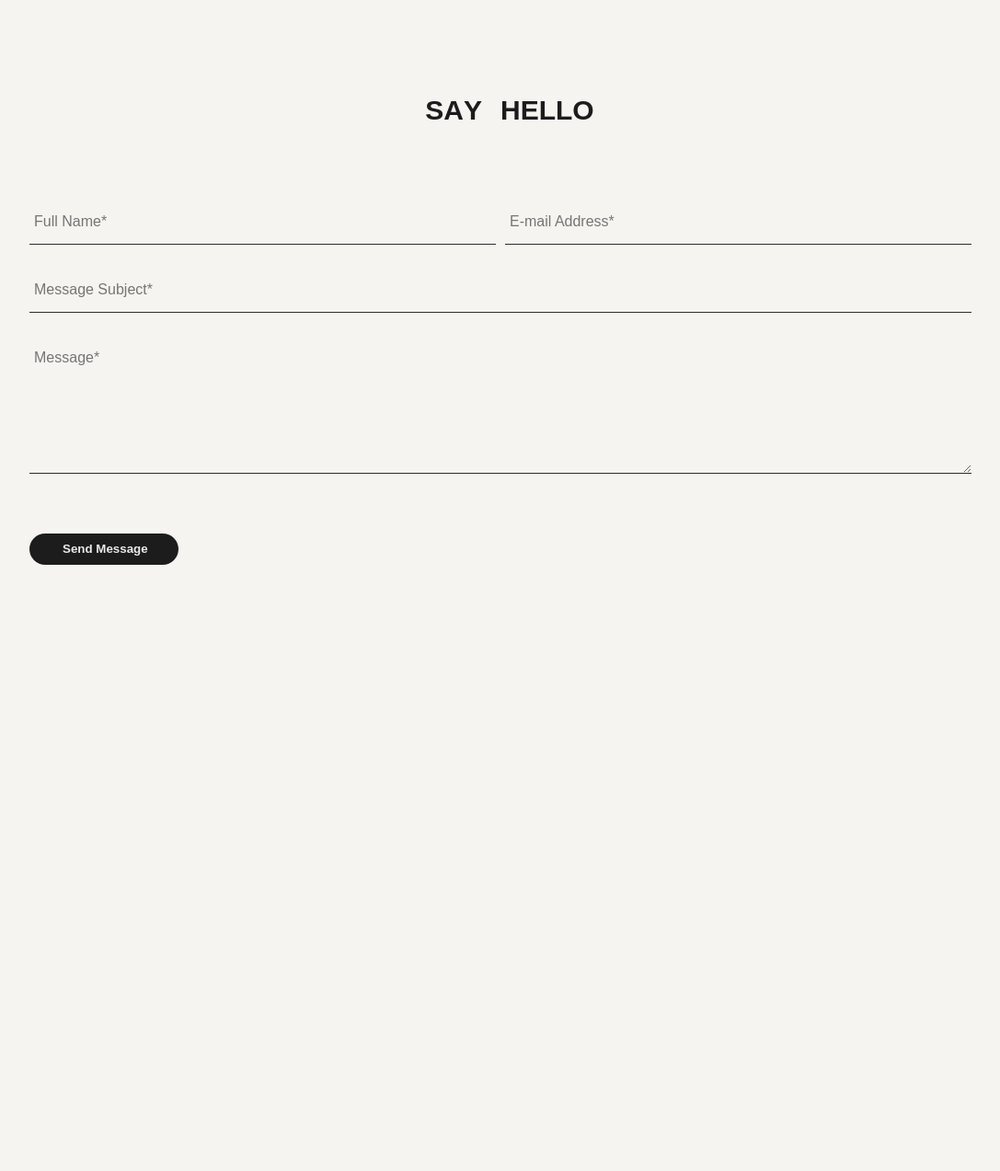
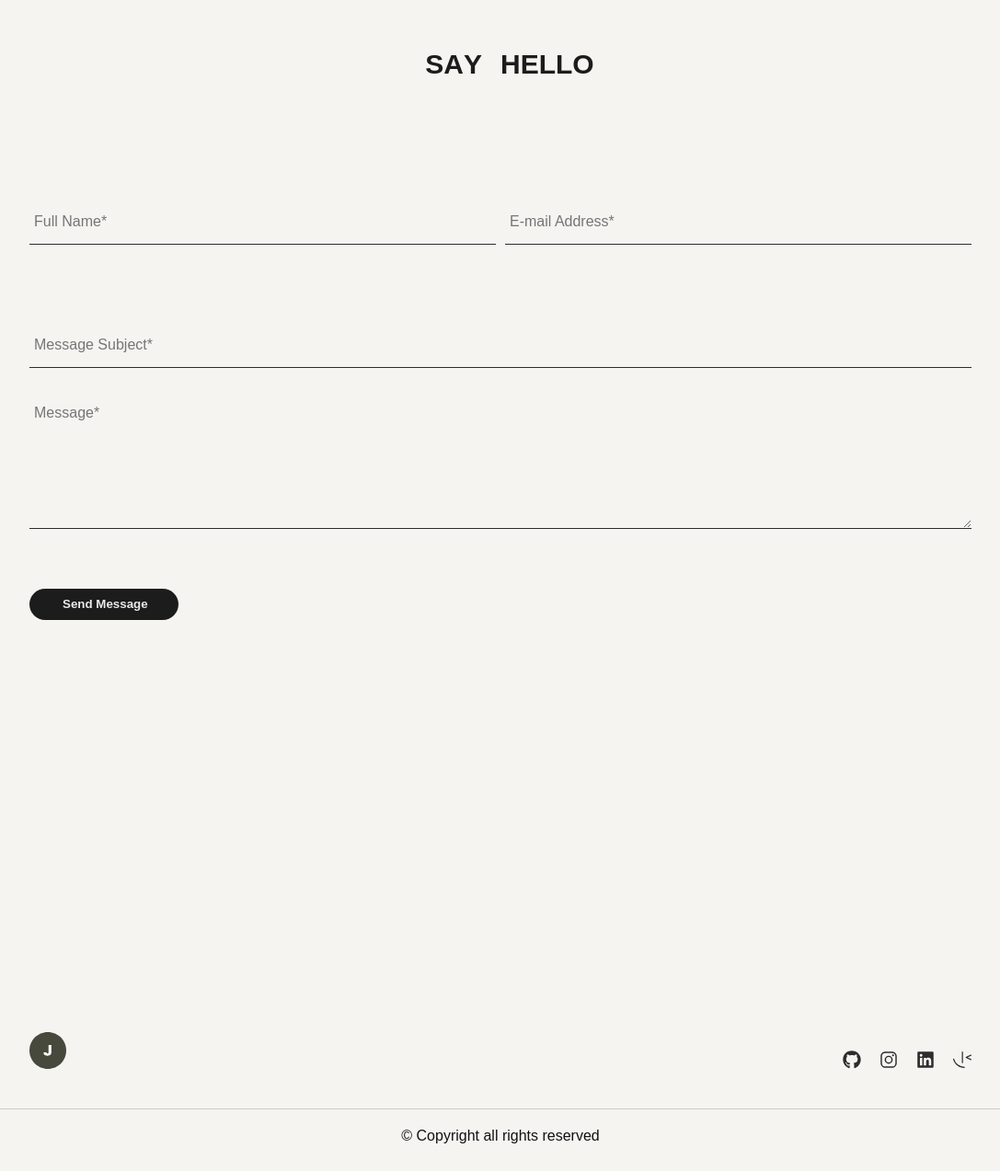
Before and after one commit to AltamiroF-22/Portfolio-2.1, a React (Vite) app: page / in a window 1280 px wide. Shown: the part 4258-5531 px from the top of the page at 92% size, without its empty margins (96-1183 px from the left). Before the commit the page ends 5061 px from the top, so only its background shows below. Built offline with nearby package versions, Linux system fonts and the light colour scheme; a web font is replaced by a local one.

Commit message:
footer added ++

```diff
--- a/package.json
+++ b/package.json
@@ -11,6 +11,7 @@
   },
   "dependencies": {
     "@fortawesome/fontawesome-svg-core": "^6.5.1",
+    "@react-icons/all-files": "^4.1.0",
     "@studio-freight/lenis": "^1.0.34",
     "gsap": "^3.12.5",
     "react": "^18.2.0",
--- a/src/components/magnetoCirlcle/MagnetoCorcle.jsx
+++ b/src/components/magnetoCirlcle/MagnetoCorcle.jsx
@@ -17,8 +17,8 @@ const MagnetoCircle = ({ text, backgroundColor, img , size, position, cursor, al
 
     const activateMagneto = (event) => {
       let boundBox = magneto.getBoundingClientRect();
-      const magnetoStrenght = 80;
-      const magnetoTextStrenght = 60;
+      const magnetoStrenght = 60;
+      const magnetoTextStrenght = 40;
       const newX = (event.clientX - boundBox.left) / magneto.offsetWidth - 0.5;
       const newY = (event.clientY - boundBox.top) / magneto.offsetHeight - 0.5;
 
--- a/src/components/textEffect/TextEfect.sass
+++ b/src/components/textEffect/TextEfect.sass
@@ -82,10 +82,12 @@
     justify-content: center
     flex-wrap: wrap
     overflow: hidden
-    display: inline-block
     position: relative
     display: flex
     transition: 1s
+
+.frase2
+    justify-content: start
 
 .words
     display: flex
--- a/src/components/textEffect/TextEffect.jsx
+++ b/src/components/textEffect/TextEffect.jsx
@@ -7,7 +7,7 @@ import "./TextEfect.sass";
 // React imports
 import { useState, useEffect } from "react";
 
-const TextEffect = ({ text1 , fontSize, fontWeigth, color , cursor , firstChild}) => {
+const TextEffect = ({ text1 , fontSize, fontWeigth, color , cursor , firstChild , phrase}) => {
   const [words, setWords] = useState([]);
 
   useEffect(() => {
@@ -45,7 +45,7 @@ const TextEffect = ({ text1 , fontSize, fontWeigth, color , cursor , firstChild}
 
   return (
     <>
-      <div className={`frase ${firstChild} ${color} ${fontWeigth} ${fontSize} `} >{words}</div>
+      <div className={`frase ${phrase}  ${firstChild} ${color} ${fontWeigth} ${fontSize} `} >{words}</div>
     </>
   );
 };
--- a/src/page/Home/Home.jsx
+++ b/src/page/Home/Home.jsx
@@ -1,4 +1,3 @@
-// Home.jsx
 //react
 import { useEffect, useState, useRef } from "react";
 
@@ -6,6 +5,7 @@ import { useEffect, useState, useRef } from "react";
 import Header from "./Header/Header";
 import About from "./about/About";
 import ContactMe from "./contactMe/ContactMe";
+import Footer from "./footer/Footer";
 import MagnetoCircle from "../../components/magnetoCirlcle/MagnetoCorcle";
 import { SelectedProjectsData } from "../../data/projects/SelectedProjects";
 import { ProjectComponent } from "../../components/projectsSelected/ProjectsSelected";
@@ -39,10 +39,13 @@ const Home = () => {
   const [showBackUpArrow, setShowBackUpArrow] = useState(false);
 
   // Refs Contact me form
-  const fullnameRef = useRef();
-  const emailRef = useRef();
-  const subjectRef = useRef();
-  const messageRef = useRef();
+  const buttomRef = useRef(null);
+
+  // Refs footer
+  const gitHubRef = useRef(null);
+  const instagramRef = useRef(null);
+  const linkedinRef = useRef(null);
+  const frontendMentorRef = useRef(null);
 
   useEffect(() => {
     // lenis scroll smooth initialization
@@ -66,6 +69,15 @@ const Home = () => {
     const textEffect = textEffectRef.current;
     const selectedProjects = selectedProjectsRef.current;
 
+    //contact me buttomn
+    const buttom = buttomRef.current;
+
+    //footer icons/links
+    const gitHub = gitHubRef.current;
+    const instagram = instagramRef.current;
+    const linkedin = linkedinRef.current;
+    const frontendMentor = frontendMentorRef.current;
+
     const handleScrollTextEffect = () => {
       let textEffectBox = textEffect.getBoundingClientRect();
       let selectedProjectsBox = selectedProjects.getBoundingClientRect();
@@ -85,19 +97,25 @@ const Home = () => {
     const article = articleRef.current;
     let size = 15;
 
+    //selected projects
     const handleMouseEnter = () => {
       size = 60;
-      if (followCursorRef.current) {
-        followCursorRef.current.textContent = "View";
-      }
+
+      followCursor.textContent = "View";
+      gsap.to(followCursor, {
+        "--size": `${size}px`
+      });
     };
+    //selected projects
     const handleMouseLeave = () => {
       size = 15;
-      if (followCursorRef.current) {
-        followCursorRef.current.textContent = "";
-      }
+
+      followCursor.textContent = "";
+      gsap.to(followCursor, {
+        "--size": `${size}px`
+      });
     };
-
+    //Cursor follow
     const handleFollowCursor = (e) => {
       const { pageX, pageY } = e;
 
@@ -109,7 +127,7 @@ const Home = () => {
         ease: "sine.out"
       });
     };
-
+    // remove Cursor function
     const handleSetAdRemoveCursorFollow = () => {
       let selectedProjectsBox = selectedProjects.getBoundingClientRect();
 
@@ -120,11 +138,118 @@ const Home = () => {
       }
     };
 
+    // hover Submit Contact me Form
+    const handleMouseEnterButtom = () => {
+      size = 60;
+
+      followCursor.textContent = "Send";
+      gsap.to(followCursor, {
+        "--size": `${size}px`
+      });
+    };
+    // hover Submit Contact me Form
+    const handleMouseLeaveButtom = () => {
+      size = 15;
+
+      followCursor.textContent = "";
+      followCursor.style.fontSize = "15px";
+      gsap.to(followCursor, {
+        "--size": `${size}px`
+      });
+    };
+
+    //footer fuctions
+
+    //github
+    const handleGitHubEnter = () => {
+      size = 40;
+      followCursor.textContent = "Visite";
+      followCursor.style.fontSize = "10px";
+      gsap.to(followCursor, {
+        "--size": `${size}px`
+      });
+    };
+    const handleGitHubLeave = () => {
+      size = 15;
+      followCursor.textContent = " ";
+      followCursor.style.fontSize = "15px";
+      gsap.to(followCursor, {
+        "--size": `${size}px`
+      });
+    };
+
+    // instagram
+    const handleinstagramEnter = () => {
+      size = 40;
+      followCursor.textContent = "Visite";
+      followCursor.style.fontSize = "10px";
+      gsap.to(followCursor, {
+        "--size": `${size}px`
+      });
+    };
+    const handleinstagramLeave = () => {
+      size = 15;
+      followCursor.textContent = " ";
+      followCursor.style.fontSize = "15px";
+      gsap.to(followCursor, {
+        "--size": `${size}px`
+      });
+    };
+
+    //linkedin
+    const handlelinkedinEnter = () => {
+      size = 40;
+      followCursor.textContent = "Visite";
+      followCursor.style.fontSize = "10px";
+      gsap.to(followCursor, {
+        "--size": `${size}px`
+      });
+    };
+    const handlelinkedinLeave = () => {
+      size = 15;
+      followCursor.textContent = " ";
+      followCursor.style.fontSize = "15px";
+      gsap.to(followCursor, {
+        "--size": `${size}px`
+      });
+    };
+
+    // front end mentor
+    const handlefrontendMentorEnter = () => {
+      size = 40;
+      followCursor.textContent = "Visite";
+      followCursor.style.fontSize = "10px";
+      gsap.to(followCursor, {
+        "--size": `${size}px`
+      });
+    };
+    const handlefrontendMentorLeave = () => {
+      size = 15;
+      followCursor.textContent = " ";
+      followCursor.style.fontSize = "15px";
+      gsap.to(followCursor, {
+        "--size": `${size}px`
+      });
+    };
+    /////////////////////////////////////////////////
+
     // Event listeners for mouse actions and scrolling
     article.forEach((i) => i.addEventListener("mouseenter", handleMouseEnter));
     article.forEach((i) => i.addEventListener("mouseleave", handleMouseLeave));
+    buttom.addEventListener("mouseenter", handleMouseEnterButtom);
+    buttom.addEventListener("mouseleave", handleMouseLeaveButtom);
     window.addEventListener("mousemove", handleFollowCursor);
     window.addEventListener("scroll", handleSetAdRemoveCursorFollow);
+
+    // footer evenst
+    gitHub.addEventListener("mouseenter", handleGitHubEnter);
+    gitHub.addEventListener("mouseleave", handleGitHubLeave);
+    instagram.addEventListener("mouseenter", handleinstagramEnter);
+    instagram.addEventListener("mouseleave", handleinstagramLeave);
+    linkedin.addEventListener("mouseenter", handlelinkedinEnter);
+    linkedin.addEventListener("mouseleave", handlelinkedinLeave);
+    frontendMentor.addEventListener("mouseenter", handlefrontendMentorEnter);
+    frontendMentor.addEventListener("mouseleave", handlefrontendMentorLeave);
 
     // Cleanup: remove all event listeners
     return () => {
@@ -132,12 +257,20 @@ const Home = () => {
       window.removeEventListener("scroll", handleScrollTextEffect);
       window.removeEventListener("mousemove", handleFollowCursor);
       window.removeEventListener("scroll", handleSetAdRemoveCursorFollow);
-      article.forEach((i) =>
-        i.removeEventListener("mouseenter", handleMouseEnter)
-      );
-      article.forEach((i) =>
-        i.removeEventListener("mouseleave", handleMouseLeave)
-      );
+      buttom.removeEventListener("mouseenter", handleMouseEnterButtom);
+      buttom.removeEventListener("mouseleave", handleMouseLeaveButtom);
+      article.forEach((i) => i.removeEventListener("mouseenter", handleMouseEnter));
+      article.forEach((i) => i.removeEventListener("mouseleave", handleMouseLeave));
+
+      // footer remove events
+      gitHub.removeEventListener("mouseenter", handleGitHubEnter);
+      gitHub.removeEventListener("mouseleave", handleGitHubLeave);
+      instagram.removeEventListener("mouseenter", handleinstagramEnter);
+      instagram.removeEventListener("mouseleave", handleinstagramLeave);
+      linkedin.removeEventListener("mouseenter", handlelinkedinEnter);
+      linkedin.removeEventListener("mouseleave", handlelinkedinLeave);
+      frontendMentor.removeEventListener("mouseenter",handlefrontendMentorEnter);
+      frontendMentor.removeEventListener("mouseleave",handlefrontendMentorLeave);
     };
   }, []); // Empty dependency array means this effect runs only once after the initial render
 
@@ -198,11 +331,12 @@ const Home = () => {
         </section>
       </main>
 
-      <ContactMe
-        fullnameRef={fullnameRef}
-        emailRef={emailRef}
-        subjectRef={subjectRef}
-        messageRef={messageRef}
+      <ContactMe buttomRef={buttomRef} />
+      <Footer
+        gitHubRef={gitHubRef}
+        instagramRef={instagramRef}
+        linkedinRef={linkedinRef}
+        frontendMentorRef={frontendMentorRef}
       />
 
       {/* Back-to-top button with MagnetoCircle component */}
--- a/src/page/Home/contactMe/ContactMe.sass
+++ b/src/page/Home/contactMe/ContactMe.sass
@@ -8,7 +8,11 @@
     min-height: 100dvh
     width: 100%
     margin-top: 200px
+    opacity: 0
     transition: 1s
+
+    .textEffect
+        transform: translateY(-50px)
 
     .form
         width:  80%
@@ -28,6 +32,7 @@
             display: flex
             gap: 10px
             width: 100%
+            margin-bottom: 60px
             @include mixins.responsive-max-width-600px
                 flex-direction: column
                 gap: 40px
@@ -63,6 +68,7 @@
 
 .contact-me-section-visible
     margin-top: 0px
+    opacity: 1
 
 .Dark-theme
 
--- /dev/null
+++ b/src/page/Home/footer/Footer.jsx
@@ -0,0 +1,66 @@
+/* eslint-disable react/prop-types */
+import "./Footer.sass";
+import FavIcon from "../../../assets/favicon/favIcon.svg";
+
+// icons
+import { FaGithub, FaLinkedin } from "react-icons/fa";
+import { IoLogoInstagram } from "react-icons/io5";
+import { SiFrontendmentor } from "react-icons/si";
+
+const Footer = ({
+  gitHubRef,
+  instagramRef,
+  linkedinRef,
+  frontendMentorRef
+}) => {
+  return (
+    <footer>
+      <div className="up">
+        <a href="#home">
+          <img src={FavIcon} alt="logo / favIcon" />
+        </a>
+        <div className="right">
+          <a
+            ref={gitHubRef}
+            href="https://github.com/AltamiroF-22"
+            rel="noreferrer"
+            target="_blank"
+          >
+            <FaGithub />
+          </a>
+          <a
+            ref={instagramRef}
+            href="https://www.instagram.com/junior.rx22/"
+            rel="noreferrer"
+            target="_blank"
+          >
+            <IoLogoInstagram />
+          </a>
+          <a
+            ref={linkedinRef}
+            href="https://www.linkedin.com/in/altamiro-j%C3%BAnior-79060b261/"
+            rel="noreferrer"
+            target="_blank"
+          >
+            <FaLinkedin />
+          </a>
+          <a
+            ref={frontendMentorRef}
+            href="https://www.frontendmentor.io/profile/AltamiroF-22"
+            rel="noreferrer"
+            target="_blank"
+          >
+            <SiFrontendmentor />
+          </a>
+        </div>
+      </div>
+      <div className="bottom">
+        <p>
+          <span>&copy;</span> Copyright all rights reserved
+        </p>
+      </div>
+    </footer>
+  );
+};
+
+export default Footer;
--- /dev/null
+++ b/src/page/Home/footer/Footer.sass
@@ -0,0 +1,47 @@
+@use '../../../sass/_mixins'
+@use '../../../sass/_variables'
+
+footer
+   display: flex
+   flex-direction: column
+   align-items: center
+   justify-content: space-around
+   min-height: 170px
+   margin-top: 300px
+
+   .up
+        display: flex
+        justify-content: space-between
+        align-items: end
+        width: 80%
+        @include mixins.responsive-max-width-600px
+            flex-direction: column
+            justify-content: center
+            align-items: center
+            gap: 30px
+            color: variables.$almost-black
+
+        .right
+            display: flex
+            gap: 20px
+        img
+            width: 40px
+        a
+            font-size: 20px
+            color: variables.$almost-black
+
+.bottom
+    padding: 20px 0 10px 0
+    border-top: solid 1px #ccc
+    width: 100%
+    @include mixins.flex-center
+
+
+
+
+
+.Dark-theme
+    footer
+        background-color: variables.$black-background
+        a
+            color: variables.$light-gray
```
Also changed, not shown: 1 other file (tests, documents, lock files or other folders).
